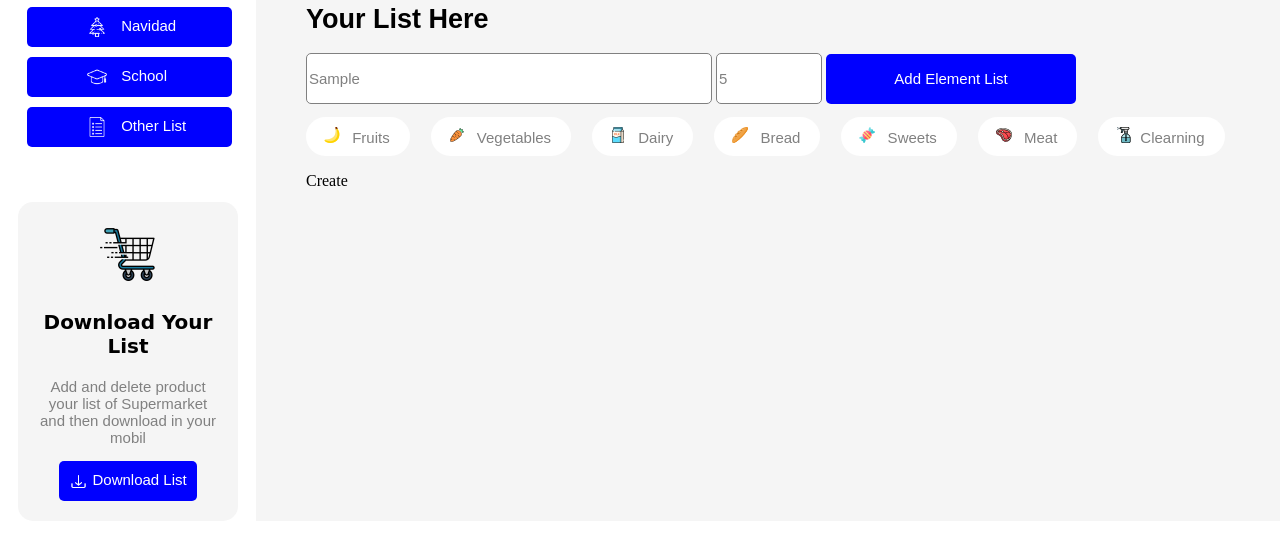
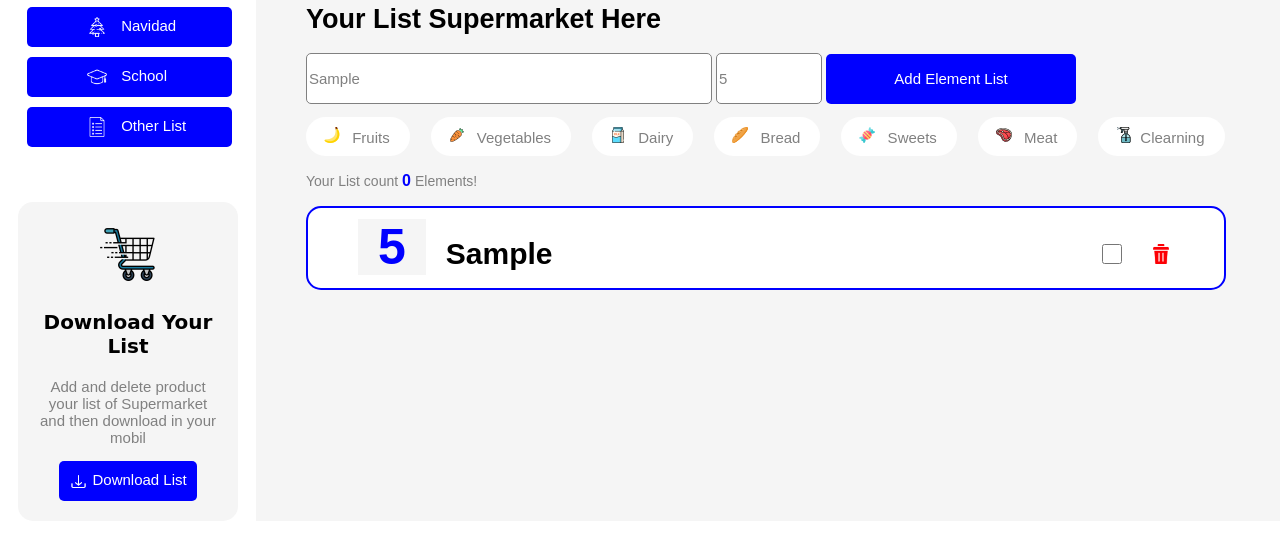
Before and after one commit to sebastianmoralesaroca/listsSupermarket, a website: page src/index.html in a window 1280 px wide. Both pictures are taken after typing "Sample", "5" into the empty fields and a click on the button "Add Element List". Shown: the part 169-708 px from the top of the page. Drawn offline with Linux system fonts and the light colour scheme.

Commit message:
probando funciones de js

```diff
--- a/script.js
+++ b/script.js
@@ -1,11 +1,44 @@
-console.log("hola");
+const addElementList = document.getElementById("addElementList") ;
+const inputList = document.getElementById("inputList") ;
+const numberList = document.getElementById("numberList") ;
+const contElement = document.getElementById("contElement") ;
 
-const addElementList = document.querySelector("#addElementList") ;
-const contElement = document.querySelector("#contElement") ;
+function addElement () {
+    const createDiv = document.createElement("div") ;
+    contElement.appendChild(createDiv) ;
+    createDiv.style = "display:block; background-color:white; border:2px solid blue; border-radius:15px; margin:10px 8% 0px 0px; height:70px; padding-top:10px;" ;
+
+    const createAmaunt = document.createElement("h3") ;
+    const valueEmaunt = numberList.value ;
+    createAmaunt.innerHTML = valueEmaunt ;
+    createDiv.appendChild(createAmaunt) ;
+    createAmaunt.style = "display:inline; font-family:sans-serif; font-size:50px; font-weight:bold; color: blue; background-color: whitesmoke; margin-left:50px; padding:0px 20px 0px 20px;" ;
+
+    const createElement = document.createElement ("h3") ;
+    const valueElement = inputList.value ;
+    createElement.innerHTML = valueElement ;
+    createDiv.appendChild(createElement) ;
+    createElement.style = "display:inline; font-family:sans-serif; font-size:30px; font-weight:bold; color:black; margin-left:20px;" ;
+
+
+    const createCheck = document.createElement ("input") ;
+    createCheck.type = "checkbox" ;
+    createDiv.appendChild(createCheck) ;
+    createCheck.style = "display:inline; width:20px; height:20px; color:red; margin-left:60%;" ;
+
+    const createDelete = document.createElement ("button") ;
+    createDelete.type = "reset" ;
+    createDiv.appendChild(createDelete) ;
+    createDelete.style = "margin-left:20px; background:transparent; border:none;" ;
+
+    const createImg = document.createElement ("img") ;
+    createImg.src = "../public/delete.png" ;
+    createDelete.appendChild(createImg) ;
+    createImg.style = "width:20px; height:20px" ;
+};
+
 
 addElementList.addEventListener("click", () => {
-    console.log("hola");
-    const create = document.createElement("p");
-    create.innerHTML = "Create";
-    document.getElementById("contElement").appendChild(create);
+    console.log("Click Add Element List");
+    addElement () ;
 });
--- a/src/_main.scss
+++ b/src/_main.scss
@@ -69,6 +69,20 @@
                 display: inline ;
             }
 
+            .textCountList1 {
+                font-family: sans-serif ;
+                font-size: 14px ;
+                font-weight: normal ;
+                color: grey ;
+            }
+
+            .textCountList2 {
+                font-family: sans-serif ;
+                font-size: 16px ;
+                font-weight: bold ;
+                color: blue ;
+            }
+
         .spanbtn {
             display: block;
             height: 13px ;
--- a/src/index.html
+++ b/src/index.html
@@ -28,7 +28,7 @@
 		<img class="mainImg" src="../public/imgSupermarket.jpg" alt="">
 		<img class="logoMain" src="../public/carritoDownload.png" alt="">
 		<div class="containerMain">
-			<h1 class="titleMain">Your List Here</h1>
+			<h1 class="titleMain" id="titleMain">Your List Supermarket Here</h1>
 			<input class="inputList" id="inputList" type="text" placeholder="Add Element List">
 			<input class="numberList" id="numberList" type="number" placeholder="Amount">
 			<button class="addElementList" id="addElementList" type="submit" value="">Add Element List</button>
@@ -40,6 +40,11 @@
 			<button class="elemtntList5"><img class="imgElementList" src="../public/sweets.png" alt="sweets"> Sweets</button>
 			<button class="elemtntList6"><img class="imgElementList" src="../public/meat.png" alt="meat"> Meat</button>
 			<button class="elementList7"><img class="imgElementList" src="../public/cleaning.png" alt="clearning">Clearning</button>
+			<p>
+				<span class="textCountList1">Your List count</span>
+				<span class="textCountList2">0</span>
+				<span class="textCountList1">Elements!</span>
+			</p>
 			<span id="contElement"></span>
 		</div>
 	</main>
```
Also changed, not shown: public/delete.png (added), src/style.css.
